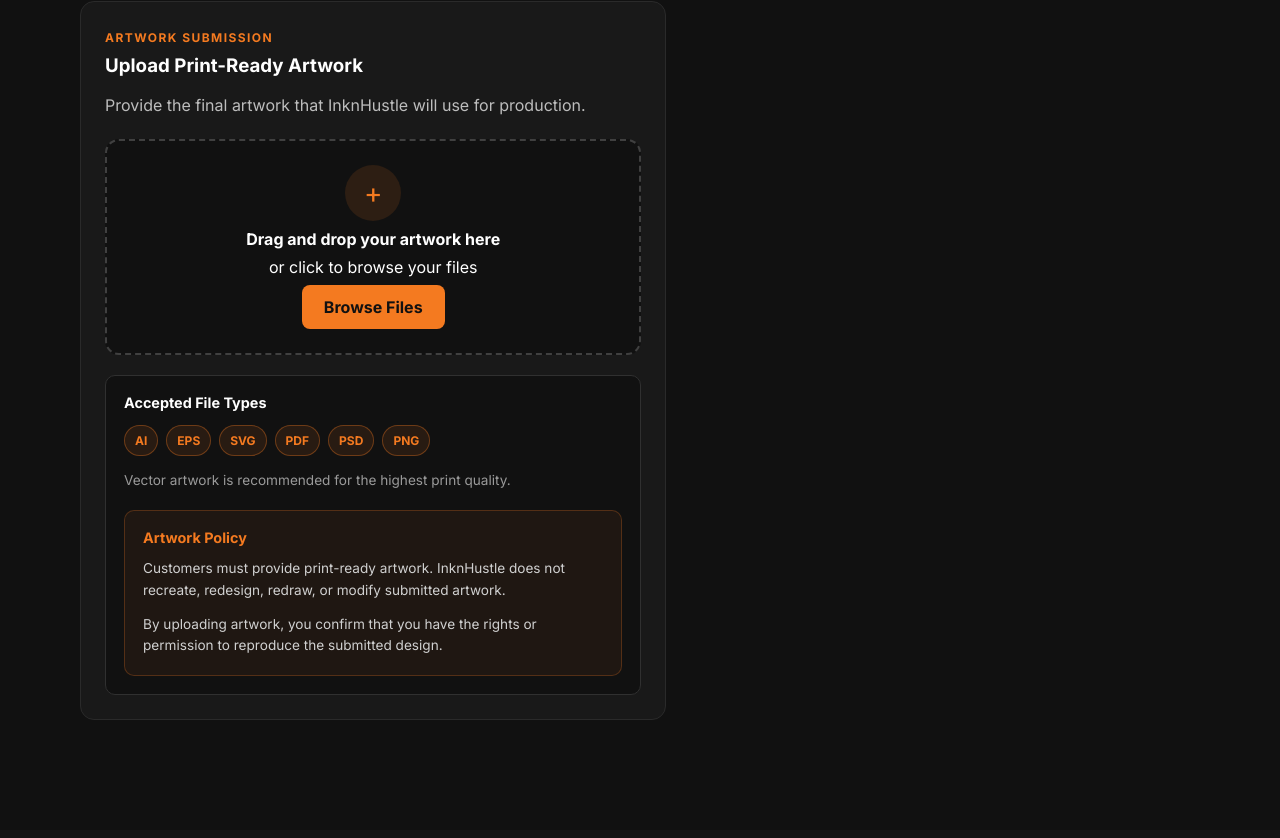
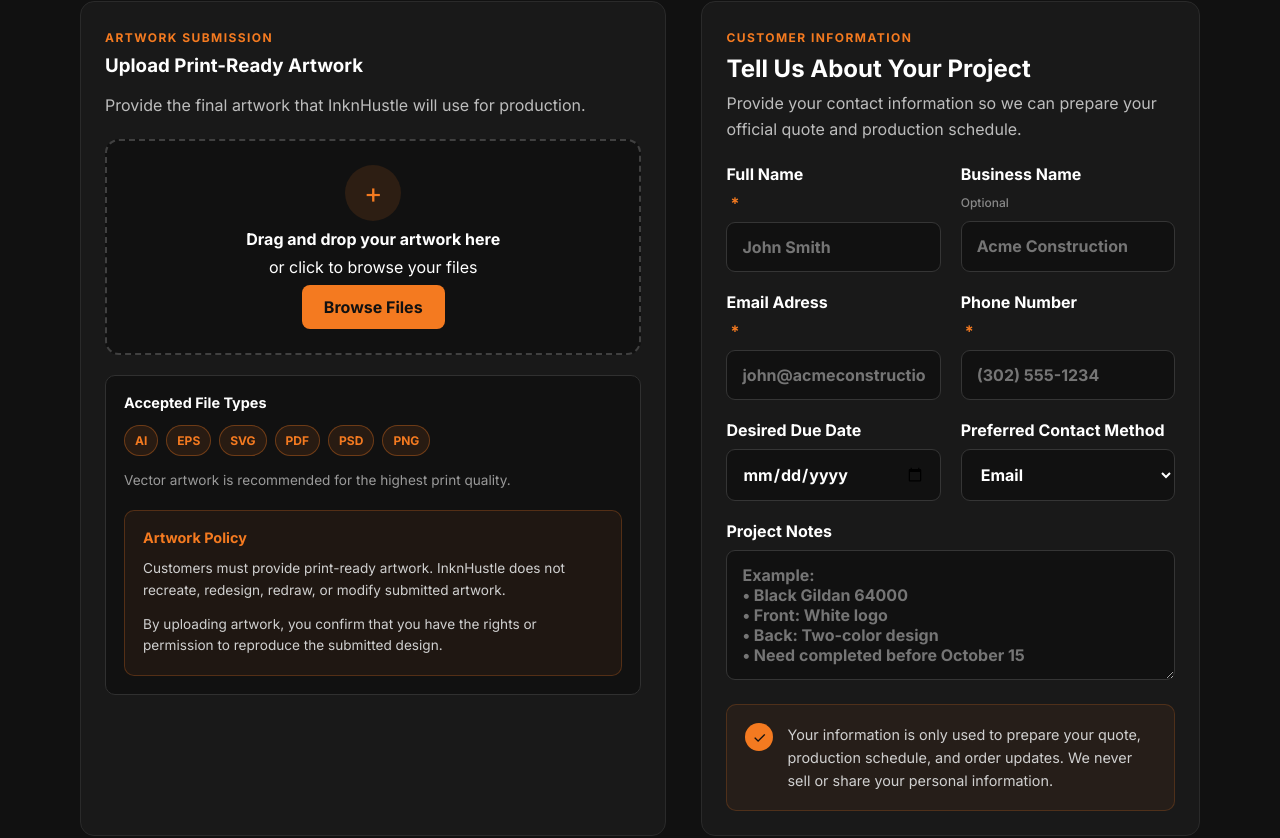
Before and after one commit to CharlieBrown3rd/inknhustle-os, a React (Vite) app: page / in a window 1280 px wide. Shown: the part 5762-6600 px from the top of the page. Built offline with nearby package versions, Linux system fonts and the light colour scheme.

Commit message:
added customer information

```diff
--- /dev/null
+++ b/src/components/QuoteBuilder/CustomerInformation.jsx
@@ -0,0 +1,102 @@
+function CustomerInformation() {
+  return (
+    <section className="customer-information">
+      <div className="customer-information-header">
+        <span>Customer Information</span>
+
+        <h3>Tell Us About Your Project</h3>
+
+        <p>
+          Provide your contact information so we can prepare
+          your official quote and production schedule.
+        </p>
+      </div>
+
+      <div className="customer-information-grid">
+        <label>
+          Full Name <span className="required-mark">*</span>
+
+          <input
+            type="text"
+            name="fullName"
+            placeholder="John Smith"
+          />
+        </label>
+
+        <label>
+          Business Name
+          <span className="optional-label">Optional</span>
+
+          <input
+            type="text"
+            name="businessName"
+           placeholder="Acme Construction"
+          />
+        </label>
+
+        <label>
+          Email Adress <span className="required-mark">*</span>
+
+          <input
+            type="email"
+            name="email"
+            placeholder="john@acmeconstruction.com"
+          />
+        </label>
+
+        <label>
+          Phone Number <span className="required-mark">*</span>
+
+          <input
+            type="tel"
+            name="phone"
+            placeholder="(302) 555-1234"
+          />
+        </label>
+
+        <label>
+          Desired Due Date
+
+          <input
+            type="date"
+            name="dueDate"
+          />
+        </label>
+
+        <label>
+          Preferred Contact Method
+
+          <select name="contactMethod" defaultValue="email">
+            <option value="email">Email</option>
+            <option value="phone">Phone</option>
+            <option value="text">Text Message</option>
+          </select>
+        </label>
+
+        <label className="customer-notes">
+          Project Notes
+
+          <textarea
+            name="projectNotes"
+            rows="5"
+placeholder={`Example:
+• Black Gildan 64000
+• Front: White logo
+• Back: Two-color design
+• Need completed before October 15`}          />
+        </label>
+      </div>
+      <div className="customer-privacy">
+  <span className="privacy-icon">✓</span>
+
+  <p>
+    Your information is only used to prepare your quote,
+    production schedule, and order updates. We never sell
+    or share your personal information.
+  </p>
+</div>
+    </section>
+  );
+}
+
+export default CustomerInformation;
--- a/src/sections/QuoteCalculator/QuoteCalculator.css
+++ b/src/sections/QuoteCalculator/QuoteCalculator.css
@@ -949,3 +949,125 @@
   color: #f47a20;
   font-size: 1.2rem;
 }
+.customer-information {
+  margin-top: 24px;
+  padding: 24px;
+  background: #191919;
+  border: 1px solid #2a2a2a;
+  border-radius: 14px;
+}
+
+.customer-information-header {
+  margin-bottom: 22px;
+}
+
+.customer-information-header > span {
+  color: #f47a20;
+  font-size: 0.75rem;
+  font-weight: 800;
+  letter-spacing: 0.12em;
+  text-transform: uppercase;
+}
+
+.customer-information-header h3 {
+  margin: 8px 0;
+  color: #ffffff;
+  font-size: 1.5rem;
+}
+
+.customer-information-header p {
+  margin: 0;
+  color: #bdbdbd;
+  line-height: 1.6;
+}
+
+.customer-information-grid {
+  display: grid;
+  grid-template-columns: repeat(2, minmax(0, 1fr));
+  gap: 20px;
+}
+
+.customer-information-grid label {
+  display: grid;
+  gap: 9px;
+  color: #ffffff;
+  font-weight: 700;
+}
+
+.customer-information-grid input,
+.customer-information-grid select,
+.customer-information-grid textarea {
+  width: 100%;
+  padding: 14px 15px;
+  color: #ffffff;
+  background: #111111;
+  border: 1px solid #353535;
+  border-radius: 9px;
+  font: inherit;
+}
+
+.customer-information-grid textarea {
+  resize: vertical;
+  min-height: 130px;
+}
+
+.customer-information-grid input:focus,
+.customer-information-grid select:focus,
+.customer-information-grid textarea:focus {
+  outline: 2px solid #f47a20;
+  border-color: transparent;
+}
+
+.optional-label {
+  color: #888888;
+  font-size: 0.75rem;
+  font-weight: 500;
+}
+
+.customer-notes {
+  grid-column: 1 / -1;
+}
+
+@media (max-width: 700px) {
+  .customer-information-grid {
+    grid-template-columns: 1fr;
+  }
+
+  .customer-notes {
+    grid-column: auto;
+  }
+}
+.required-mark {
+  color: #f47a20;
+  margin-left: 4px;
+  font-weight: 800;
+}
+.customer-privacy {
+  display: flex;
+  align-items: flex-start;
+  gap: 14px;
+  margin-top: 24px;
+  padding: 18px;
+  background: rgba(244, 122, 32, 0.06);
+  border: 1px solid rgba(244, 122, 32, 0.2);
+  border-radius: 10px;
+}
+
+.privacy-icon {
+  display: grid;
+  place-items: center;
+  width: 28px;
+  height: 28px;
+  border-radius: 50%;
+  background: #f47a20;
+  color: #111111;
+  font-weight: 800;
+  flex-shrink: 0;
+}
+
+.customer-privacy p {
+  margin: 0;
+  color: #d0d0d0;
+  font-size: 0.9rem;
+  line-height: 1.6;
+}
--- a/src/sections/QuoteCalculator/QuoteCalculator.jsx
+++ b/src/sections/QuoteCalculator/QuoteCalculator.jsx
@@ -5,6 +5,7 @@ import ProjectSummary from "../../components/QuoteBuilder/ProjectSummary";
 import QuantityPriceTable from "../../components/QuoteBuilder/QuantityPriceTable";
 import ArtworkUploader from "../../components/QuoteBuilder/ArtworkUploader";
 import ProjectProgress from "../../components/QuoteBuilder/ProjectProgress";
+import CustomerInformation from "../../components/QuoteBuilder/CustomerInformation";
 import { calculateEstimate } from "../../utils/pricingEngine";
 import {
   garmentRates,
@@ -257,6 +258,7 @@ and receive a real-time project estimate.
 />
 
 <ArtworkUploader />
+<CustomerInformation />
         </div>
         </div>
     </section>
```
